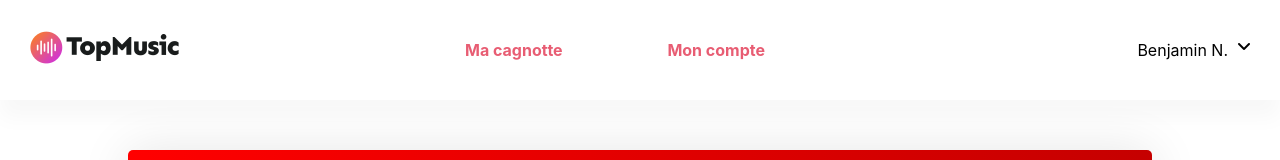
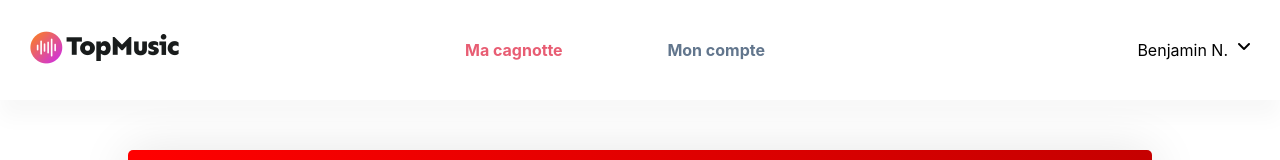
Before and after one commit to YevhenTiaka/TopMusic-Wallet, a Next.js app: page /cagnotte in a window 1280 px wide. Shown: the top 160 px of the page. Built offline with nearby package versions, Linux system fonts and the light colour scheme.

Commit message:
need resolve problem with ts restrictions

```diff
--- a/src/components/header.tsx
+++ b/src/components/header.tsx
@@ -76,7 +76,7 @@ const Header: FC = () => {
                 <Link href="/compte">
                   <a
                     onClick={() => setActive({ compte: true, cagnotte: false })}
-                    className={styles.header__nav_active}
+                    // className={router.pathname === '/freemium' ? styles.header__nav_active :null}
                   >
                     Mon compte
                   </a>
```
